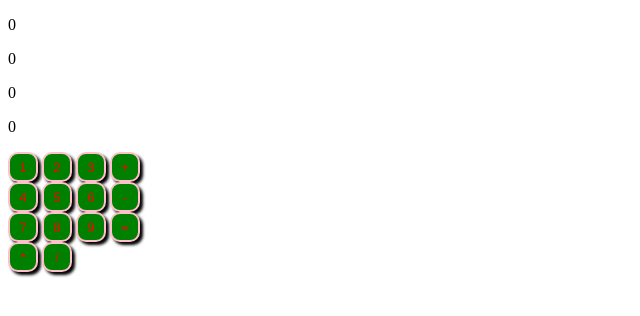
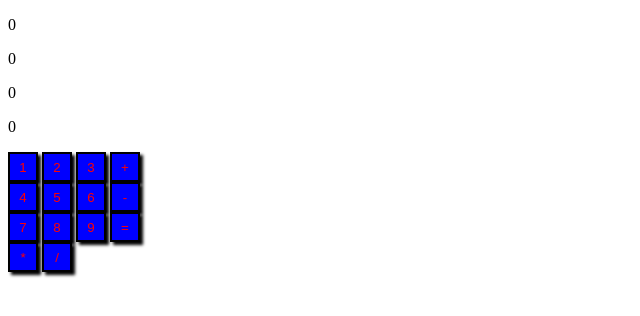
Before and after one commit to alexg-lviv/lesson1, a plain HTML site: page index.html in a window 1280 px wide. Shown: the whole page, without its empty margins (0-640 px from the left). Drawn offline with Linux system fonts and the light colour scheme.

Commit message:
Update style4calculator.css

```diff
--- a/style4calculator.css
+++ b/style4calculator.css
@@ -1,9 +1,8 @@
 button
 {
 	color: red;
-	background-color: green;
-	border:2px solid pink;
-	border-radius:10px;
+	background-color: blue;
+	border:2px solid black;
 	box-shadow:3px 3px 3px black;
 	height:30px;
 	width:30px;
```
